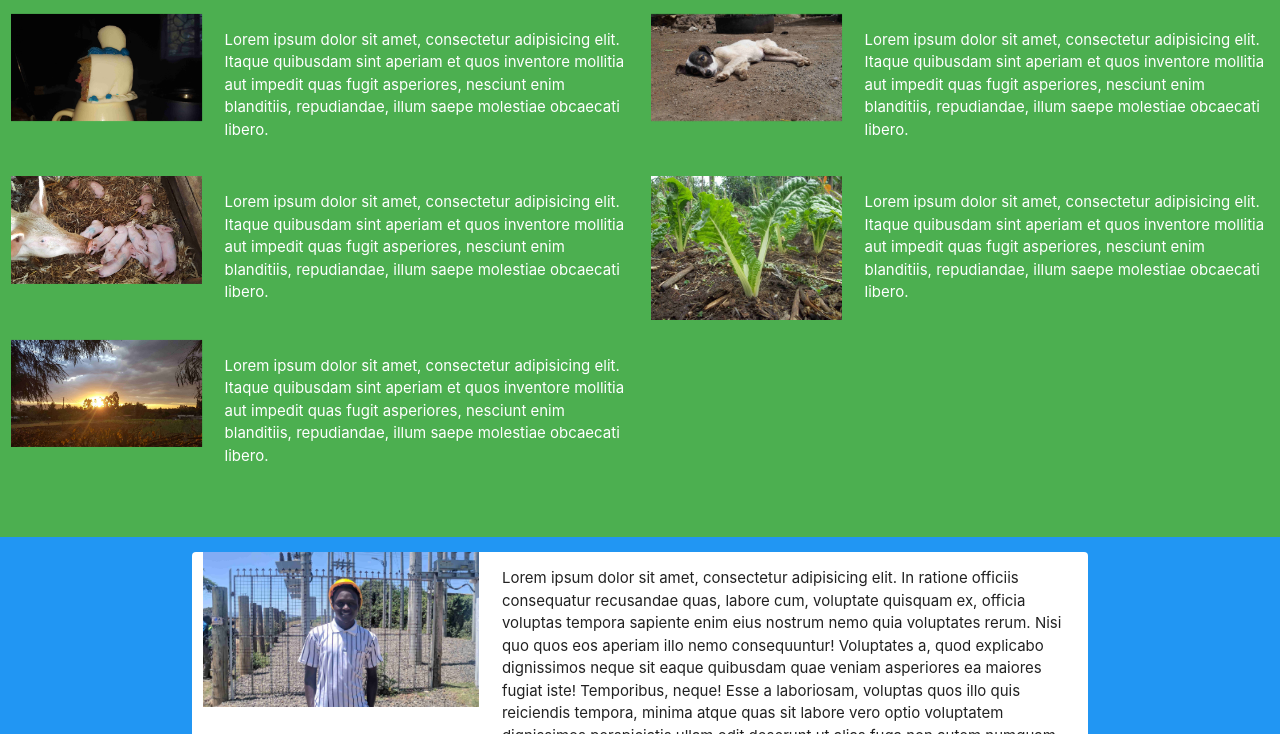
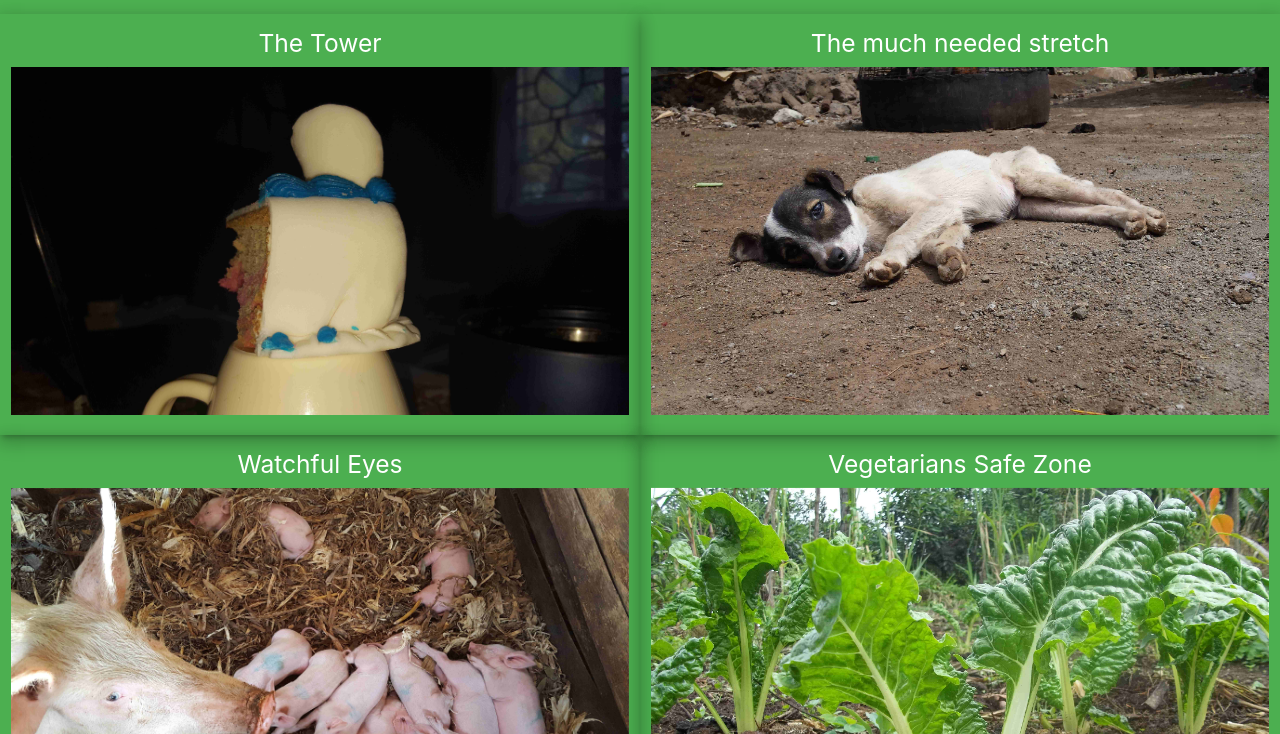
Before and after one commit to njorogetimk/tim, a plain HTML site: page index.html in a window 1280 px wide. Shown: the part 526-1260 px from the top of the page. Drawn offline with Linux system fonts and the light colour scheme.

Commit message:
Finish the scarfold

```diff
--- a/index.html
+++ b/index.html
@@ -34,102 +34,93 @@
 
       <div class="row">
 
-        <div class="col s12 m6">
+        <div class="z-depth-3 col s12 m6">
           <!-- First Image -->
+          <!-- Title -->
+          <h5 class="center">The Tower</h5>
+
           <div class="row">
 
-            <div class="col s12 m4">
+            <div class="col s12">
               <!-- Image -->
               <img class="materialboxed responsive-img" src="gallery/palm/cake.jpg" alt="cake">
-            </div>
-
-            <div class="col s12 m8">
-              <!-- Description -->
-              <p>Lorem ipsum dolor sit amet, consectetur adipisicing elit. Itaque quibusdam sint aperiam et quos inventore mollitia aut impedit quas fugit asperiores, nesciunt enim blanditiis, repudiandae, illum saepe molestiae obcaecati libero.</p>
             </div>
           </div>
         </div>
 
-        <div class="col s12 m6">
+        <div class="z-depth-3 col s12 m6">
           <!-- Second Image -->
+          <!-- Title -->
+          <h5 class="center">The much needed stretch</h5>
+
           <div class="row">
 
-            <div class="col s12 m4">
+            <div class="col s12">
               <!-- Image -->
               <img class="materialboxed responsive-img" src="gallery/palm/mongrel.jpg" alt="mongrel">
-            </div>
-
-            <div class="col s12 m8">
-              <!-- Description -->
-              <p>Lorem ipsum dolor sit amet, consectetur adipisicing elit. Itaque quibusdam sint aperiam et quos inventore mollitia aut impedit quas fugit asperiores, nesciunt enim blanditiis, repudiandae, illum saepe molestiae obcaecati libero.</p>
             </div>
           </div>
         </div>
 
-        <div class="col s12 m6">
+        <div class="z-depth-3 col s12 m6">
           <!-- Third Image -->
+          <!-- Title -->
+          <h5 class="center">Watchful Eyes</h5>
+
           <div class="row">
 
-            <div class="col s12 m4">
+            <div class="col s12">
               <!-- Image -->
               <img class="materialboxed responsive-img" src="gallery/palm/pig.jpg" alt="">
             </div>
-            <div class="col s12 m8">
-              <!-- Description -->
-              <p>Lorem ipsum dolor sit amet, consectetur adipisicing elit. Itaque quibusdam sint aperiam et quos inventore mollitia aut impedit quas fugit asperiores, nesciunt enim blanditiis, repudiandae, illum saepe molestiae obcaecati libero.</p>
-            </div>
           </div>
         </div>
-        <div class="col s12 m6">
+        <div class="z-depth-3 col s12 m6">
           <!-- Fourth Image -->
+          <!-- Title -->
+          <h5 class="center">Vegetarians Safe Zone</h5>
+
           <div class="row">
 
-            <div class="col s12 m4">
+            <div class="col s12">
               <!-- Image -->
               <img class="materialboxed responsive-img" src="gallery/palm/spinach.jpg" alt="spinach">
-            </div>
-
-            <div class="col s12 m8">
-              <!-- Description -->
-              <p>Lorem ipsum dolor sit amet, consectetur adipisicing elit. Itaque quibusdam sint aperiam et quos inventore mollitia aut impedit quas fugit asperiores, nesciunt enim blanditiis, repudiandae, illum saepe molestiae obcaecati libero.</p>
             </div>
           </div>
         </div>
 
-        <div class="col s12 m6">
+        <div class="z-depth-3 col s12 m6">
           <!-- Fifth Image -->
+          <!-- Title -->
+          <h5 class="center">At the cool of the evening</h5>
+
           <div class="row">
 
-            <div class="col s12 m4">
+            <div class="col s12">
               <!-- Image -->
               <img class="materialboxed responsive-img" src="gallery/palm/sunset.jpg" alt="sunset">
-            </div>
-
-            <div class="col s12 m8">
-              <!-- Description -->
-              <p>Lorem ipsum dolor sit amet, consectetur adipisicing elit. Itaque quibusdam sint aperiam et quos inventore mollitia aut impedit quas fugit asperiores, nesciunt enim blanditiis, repudiandae, illum saepe molestiae obcaecati libero.</p>
             </div>
           </div>
         </div>
       </div>
     </section>
 
-    <section class="section blue">
+    <!-- <section class="section blue">
       <div class="container white" id="bio">
         <div class="row">
           <div class="col s12 m4">
             <img style="align:middle"class="responsive-img" src="images/tim.jpg" alt="Timothy">
           </div>
           <div class="col s12 m8">
-            <p>Lorem ipsum dolor sit amet, consectetur adipisicing elit. In ratione officiis consequatur recusandae quas, labore cum, voluptate quisquam ex, officia voluptas tempora sapiente enim eius nostrum nemo quia voluptates rerum. Nisi quo quos eos aperiam illo nemo consequuntur! Voluptates a, quod explicabo dignissimos neque sit eaque quibusdam quae veniam asperiores ea maiores fugiat iste! Temporibus, neque! Esse a laboriosam, voluptas quos illo quis reiciendis tempora, minima atque quas sit labore vero optio voluptatem dignissimos perspiciatis ullam odit deserunt ut alias fuga non autem numquam sapiente. Rem, numquam repellat soluta voluptate iste iure distinctio mollitia. Repellat autem facilis aliquam hic nihil.</p>
+            <p></p>
           </div>
         </div>
       </div>
-    </section>
+    </section> -->
 
     <section class="section">
       <div class="container blue darken-1 white-text">
-        <p>email me at <a class="white-text" href="mailto:njorogetimk@gmail.com">njorogetimk@gmail.com</a></p>
+        <p class="center">Have something to share, email me at <a class="white-text" href="mailto:njorogetimk@gmail.com">njorogetimk@gmail.com <i class="material-icons">send</i></a></p>
       </div>
     </section>
 
```
